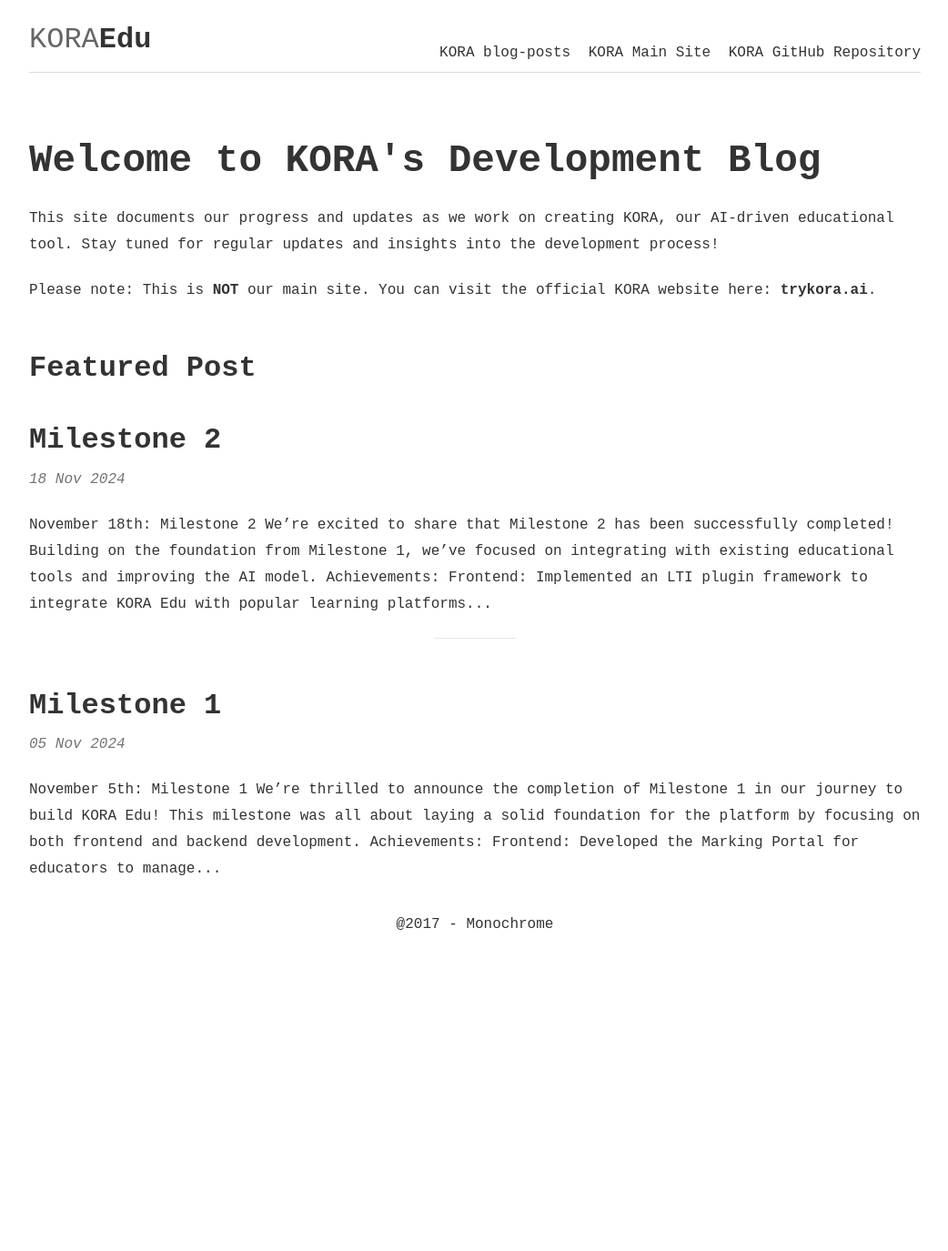
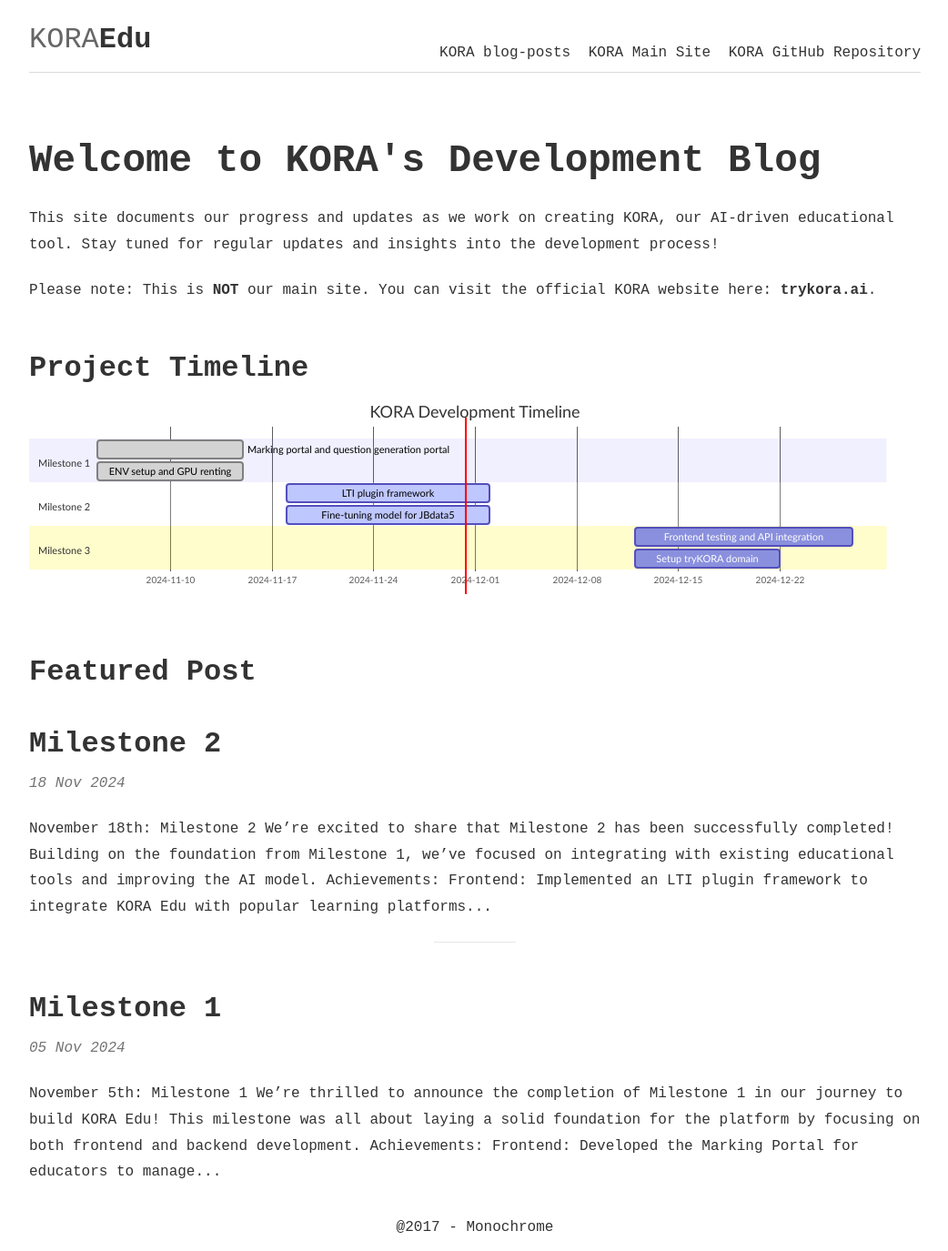
Before and after one commit to kora-edu/kora-edu.github.io, a Jekyll site: the page built from index.html, in a window 1280 px wide. Shown: the whole page at 91% size, without its empty margins (118-1160 px from the left). Built offline with Jekyll 4.4.1, drawn with Linux system fonts in a browser that asks for light colours; the list of posts is cut into pages by our own code; before the commit the page ends 1041 px from its top, so only the background shows below that.

Commit message:
template

```diff
--- a/index.html
+++ b/index.html
@@ -14,6 +14,23 @@
   </p>
 </div>
 
+<!-- Mermaid Chart Section -->
+<h2>Project Timeline</h2>
+<div class="mermaid">
+  gantt
+    title KORA Development Timeline
+    dateFormat  YYYY-MM-DD
+    section Milestone 1
+    Marking portal and question generation portal :done, 2024-11-05, 10d
+    ENV setup and GPU renting :done, 2024-11-05, 10d
+    section Milestone 2
+    LTI plugin framework :active, 2024-11-18, 14d
+    Fine-tuning model for JBdata5 :active, 2024-11-18, 14d
+    section Milestone 3
+    Frontend testing and API integration :2024-12-12, 15d
+    Setup tryKORA domain :2024-12-12, 10d
+</div>
+
 <!-- Featured Post -->
 <h2>Featured Post</h2>
 <ul id="posts">
```
Also changed, not shown: other parts of index.html (+6 -0 lines).
